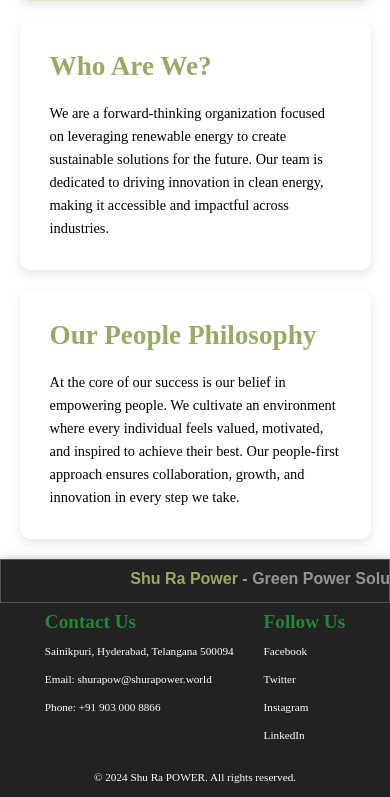
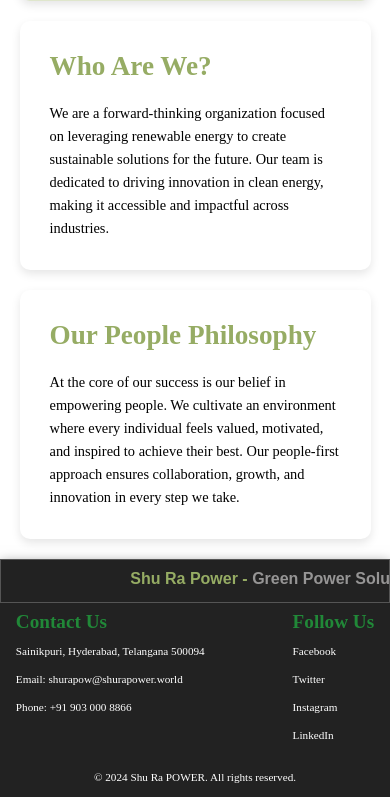
Before and after one commit to abhishekb0411/application, a plain HTML site: page index.html in a window 390 px wide. Shown: the part 1780-2577 px from the top of the page. Drawn offline with Linux system fonts and the light colour scheme.

```diff
--- a/nsr.css
+++ b/nsr.css
@@ -338,5 +338,11 @@ nav{
     .footer-left h4, .footer-right h4 {
         font-size: 1.2rem;
     }
+    .footer-left  {
+        margin-left: 10px;
+    }
+    .footer-right {
+        margin-right: 10px;
+    }
 
 }
```
